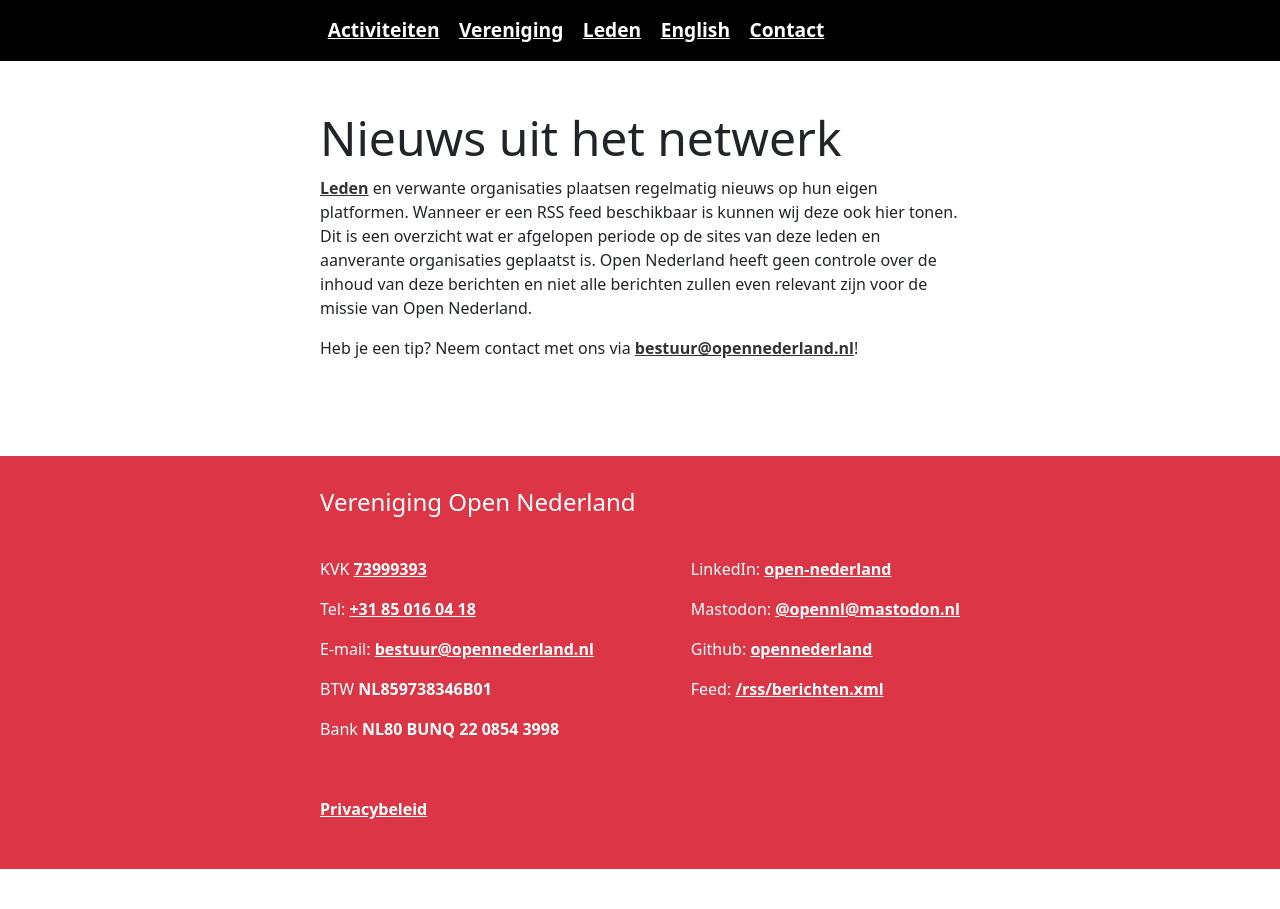
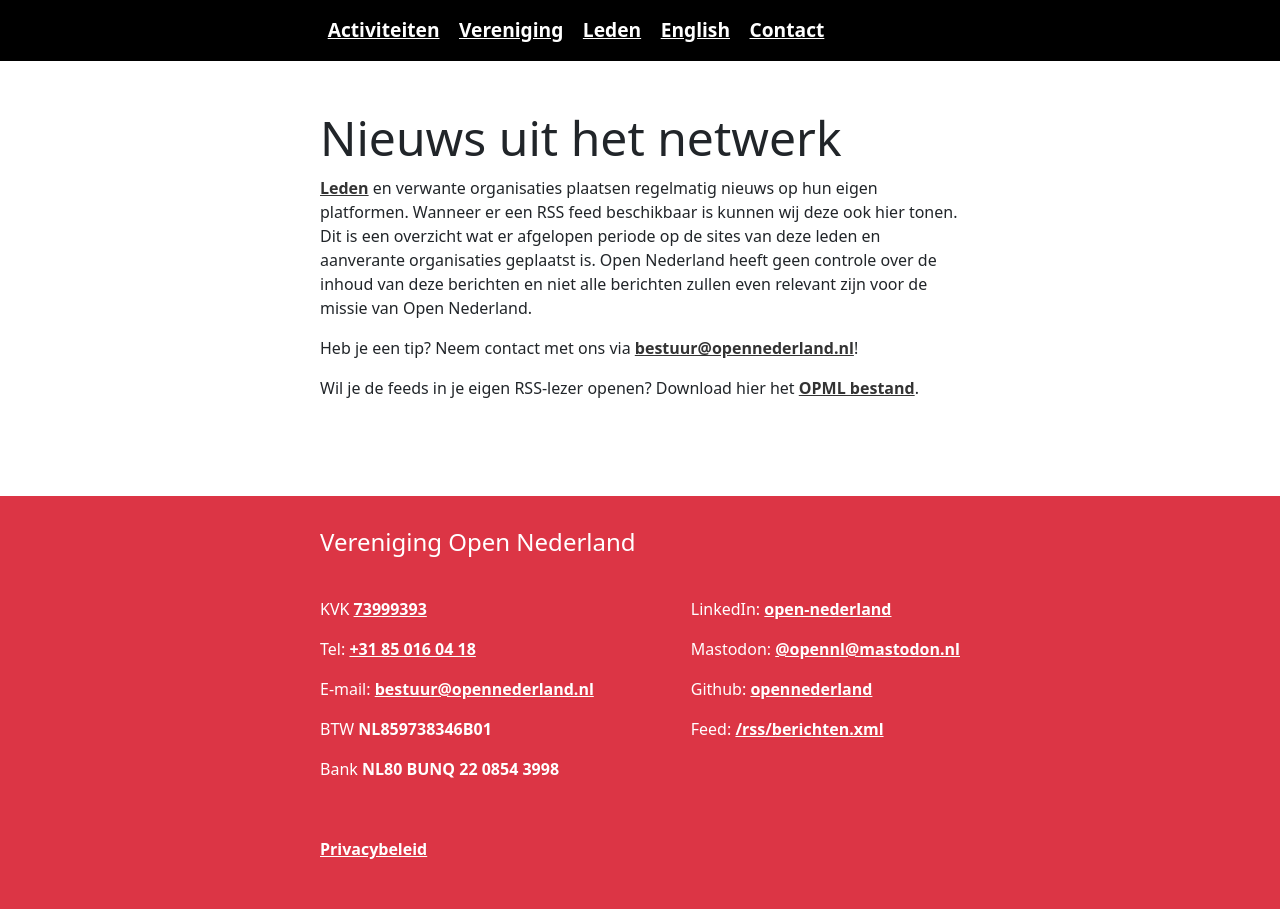
Before and after one commit to opennederland/www.opennederland.nl, a Jekyll site: the page built from pages/nieuwsnetwerk.md, in a window 1280 px wide. Built offline with Jekyll 4.4.1, drawn with Linux system fonts in a browser that asks for light colours.

Commit message:
Link aan netwerk toegevoegd.

```diff
--- a/pages/nieuwsnetwerk.md
+++ b/pages/nieuwsnetwerk.md
@@ -8,4 +8,6 @@
 
 Heb je een tip? Neem contact met ons via [bestuur@opennederland.nl](mailto:bestuur@opennederland.nl)!
 
+Wil je de feeds in je eigen RSS-lezer openen? Download hier het <a href="/assets/opml/feeds.opml" download="netwerk.opml">OPML bestand</a>.
+
 {% include nieuwsnetwerk.html %}
```
